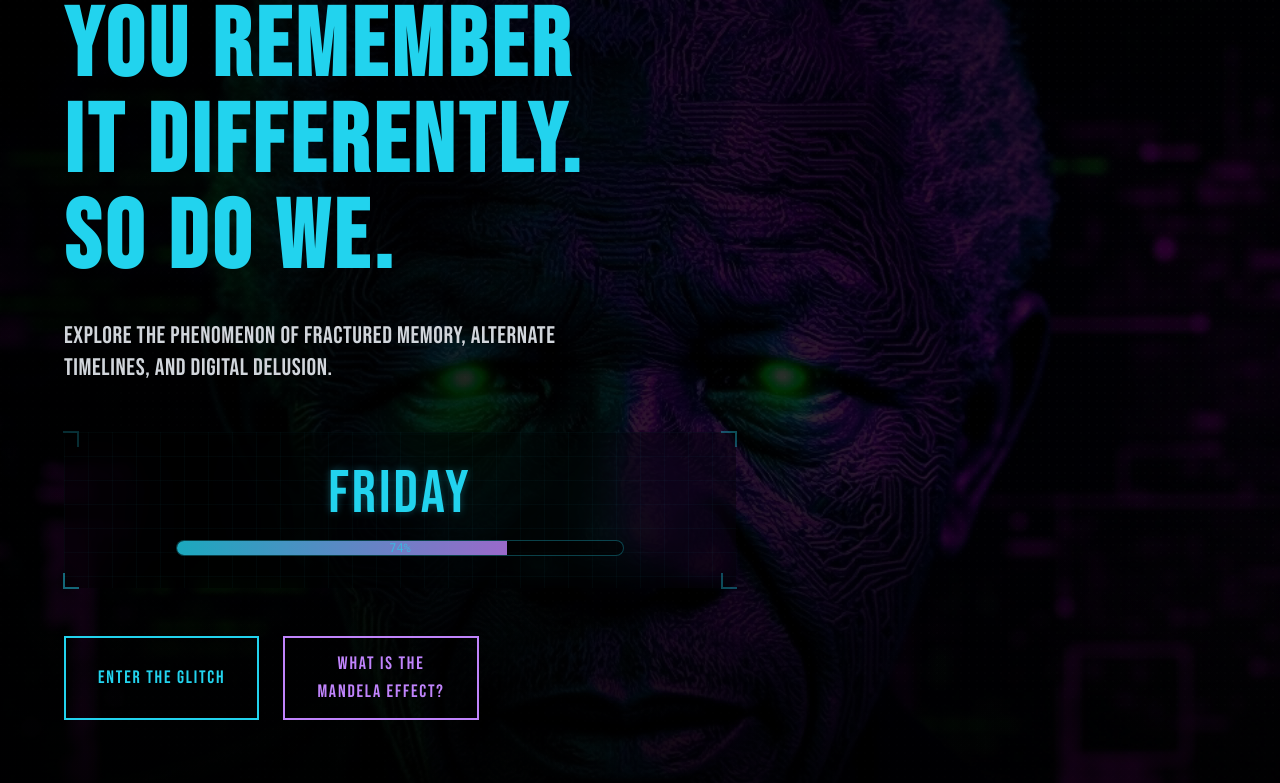
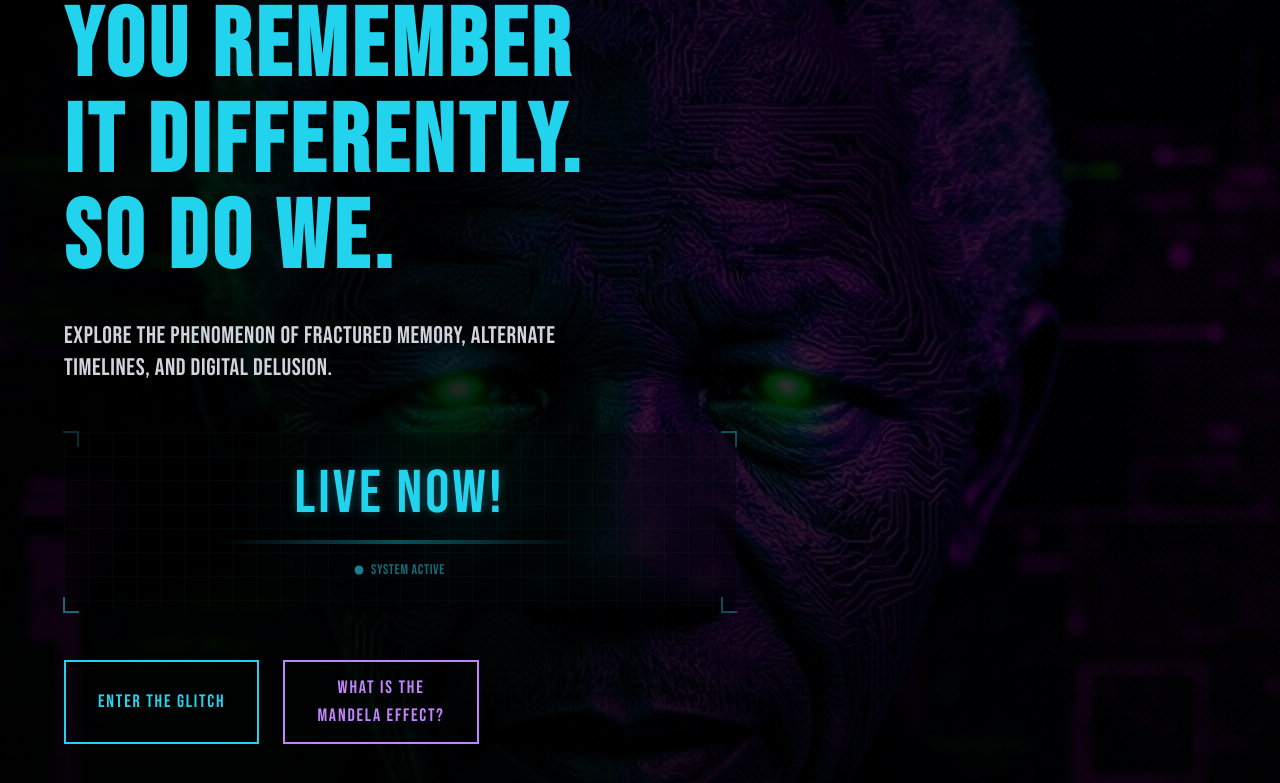
Before and after one commit to wemmy6673/mandela, a React (Vite) app: page / in a window 1280 px wide. Shown: the top 783 px of the page. Built offline with nearby package versions, Linux system fonts and the light colour scheme.

Commit message:
feat: images

```diff
--- a/src/components/CountdownTimer.jsx
+++ b/src/components/CountdownTimer.jsx
@@ -1,33 +1,7 @@
-import React, { useState, useEffect } from "react";
+import React from "react";
 import { motion } from "framer-motion";
 
-const CountdownTimer = ({ targetDate }) => {
-	const [progress, setProgress] = useState(0);
-
-	useEffect(() => {
-		const timer = setInterval(() => {
-			const now = new Date().getTime();
-			const distance = targetDate.getTime() - now;
-
-			if (distance < 0) {
-				clearInterval(timer);
-				setProgress(100);
-				return;
-			}
-
-			// Calculate days remaining
-			const daysRemaining = distance / (1000 * 60 * 60 * 24);
-			// Assuming 100 days total duration
-			const totalDays = 100;
-			// Calculate progress percentage
-			const newProgress = Math.max(0, Math.min(100, ((totalDays - daysRemaining) / totalDays) * 100));
-
-			setProgress(newProgress);
-		}, 1000);
-
-		return () => clearInterval(timer);
-	}, [targetDate]);
-
+const CountdownTimer = () => {
 	return (
 		<motion.div
 			initial={{ opacity: 0, y: 20 }}
@@ -47,65 +21,70 @@ const CountdownTimer = ({ targetDate }) => {
 				/>
 			</div>
 
-			{/* Main timer container */}
+			{/* Main container */}
 			<div className="relative p-6 sm:p-8">
 				<div className="flex flex-col items-center gap-4">
-					{/* FRIDAY text */}
+					{/* LIVE NOW! text */}
 					<motion.div
 						className="text-4xl sm:text-5xl md:text-6xl font-['Bebas_Neue'] text-cyan-400 tracking-wider"
 						animate={{
+							scale: [1, 1.05, 1],
 							textShadow: [
 								"0 0 8px rgba(34, 211, 238, 0.3)",
-								"0 0 16px rgba(34, 211, 238, 0.6)",
+								"0 0 20px rgba(34, 211, 238, 0.8)",
 								"0 0 8px rgba(34, 211, 238, 0.3)",
 							],
 						}}
 						transition={{
-							duration: 2,
+							duration: 1.5,
 							repeat: Infinity,
 							ease: "easeInOut",
 						}}
 					>
-						FRIDAY
+						LIVE NOW!
 					</motion.div>
 
-					{/* Progress bar */}
-					<div className="w-full max-w-md relative h-4 bg-black/50 rounded-full overflow-hidden border border-cyan-400/30">
-						{/* Main progress fill */}
+					{/* Animated line */}
+					<motion.div
+						className="w-full max-w-md h-1 bg-gradient-to-r from-transparent via-cyan-400 to-transparent"
+						animate={{
+							opacity: [0.3, 1, 0.3],
+							scaleX: [0.8, 1, 0.8],
+						}}
+						transition={{
+							duration: 1.5,
+							repeat: Infinity,
+							ease: "easeInOut",
+						}}
+					/>
+
+					{/* Status indicator */}
+					<div className="flex items-center gap-2">
 						<motion.div
-							className="absolute left-0 top-0 h-full bg-gradient-to-r from-cyan-400/80 to-purple-400/80"
-							initial={{ width: 0 }}
-							animate={{ width: `${progress}%` }}
-							transition={{ duration: 0.5, ease: "easeOut" }}
-						/>
-
-						{/* Animated highlight effect */}
-						<motion.div
-							className="absolute top-0 h-full w-1/2 bg-gradient-to-r from-transparent via-cyan-200/30 to-transparent"
+							className="w-2 h-2 rounded-full bg-cyan-400"
 							animate={{
-								left: ["-50%", "150%"],
+								scale: [1, 1.5, 1],
+								opacity: [0.5, 1, 0.5],
 							}}
 							transition={{
-								duration: 2,
+								duration: 1,
 								repeat: Infinity,
-								ease: "linear",
+								ease: "easeInOut",
 							}}
 						/>
-
-						{/* Progress percentage */}
-						<motion.div
-							className="absolute inset-0 flex items-center justify-center text-xs font-mono text-cyan-400/90"
+						<motion.span
+							className="text-sm text-cyan-400/80 tracking-wider"
 							animate={{
-								opacity: [0.7, 1, 0.7],
+								opacity: [0.6, 1, 0.6],
 							}}
 							transition={{
-								duration: 2,
+								duration: 1.5,
 								repeat: Infinity,
 								ease: "easeInOut",
 							}}
 						>
-							{Math.round(progress)}%
-						</motion.div>
+							SYSTEM ACTIVE
+						</motion.span>
 					</div>
 				</div>
 
```
